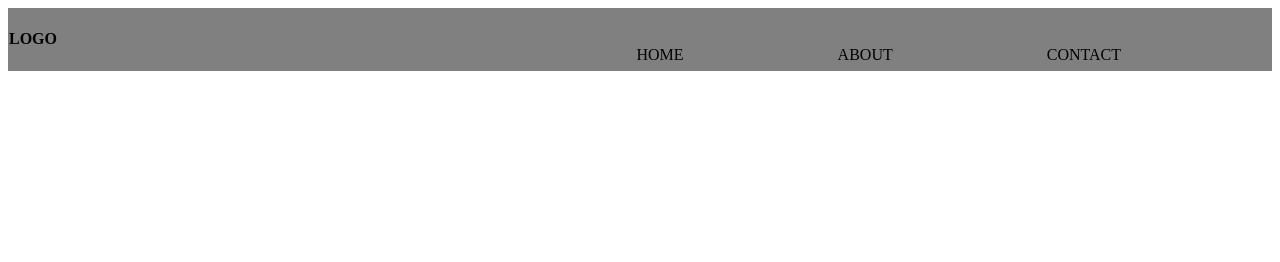
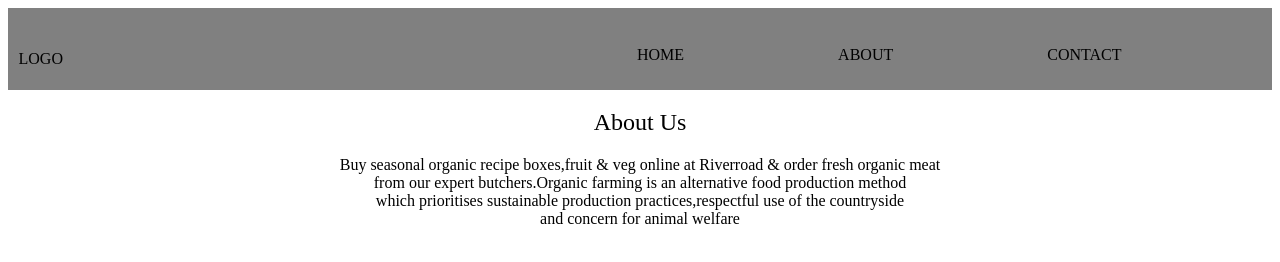
Before and after one commit to paulmunyao/Mbogafresh, a plain HTML site: page index.html in a window 1280 px wide. Drawn offline with Linux system fonts and the light colour scheme.

Commit message:
Adding About for the business or a brief dscription of what the business does

```diff
--- a/index.css
+++ b/index.css
@@ -3,7 +3,7 @@
     margin: 0px;
 }
 .Nav{
-    padding: 1px;
+    padding: 0.5px;
     background-color: grey;
 }
 .Nav ul{
@@ -14,5 +14,8 @@
     margin-right: 150px;
     list-style: none;
     padding: 0px;
-    justify-content: space-between;
 }
+.Logo h4{
+    margin-left: 10px;
+    padding-top: 20px;
+}
--- a/index.html
+++ b/index.html
@@ -15,9 +15,15 @@
                 <li><a>ABOUT</a></li>
                 <li><a>CONTACT</a></li>
             </ul>
-            <h4>LOGO</h4>
+            <h4 style="font-weight: lighter;">LOGO</h4>
+        </div>
+    </div>
 
-        </div>
+    <div class="About">
+        <h2 style="text-align: center;font-weight: lighter;">About Us</h2>
+        <p style="text-align: center;">Buy seasonal organic recipe boxes,fruit & veg online at Riverroad & order fresh organic meat <br> from our expert butchers.Organic farming is an alternative food production method <br> which prioritises sustainable production practices,respectful use of the countryside <br>
+        and concern for animal welfare</p>
+
     </div>
 </body>
 </html>
```
